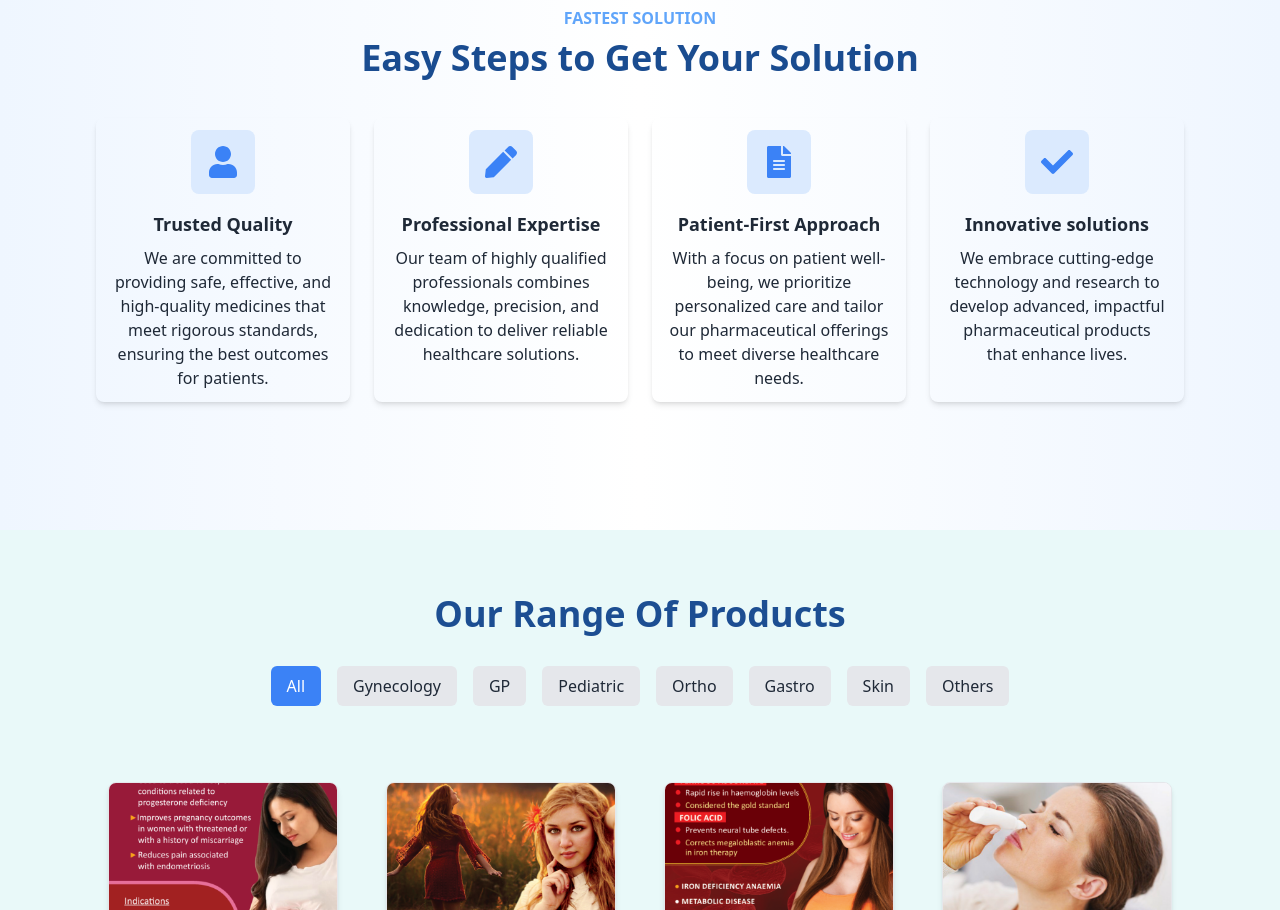
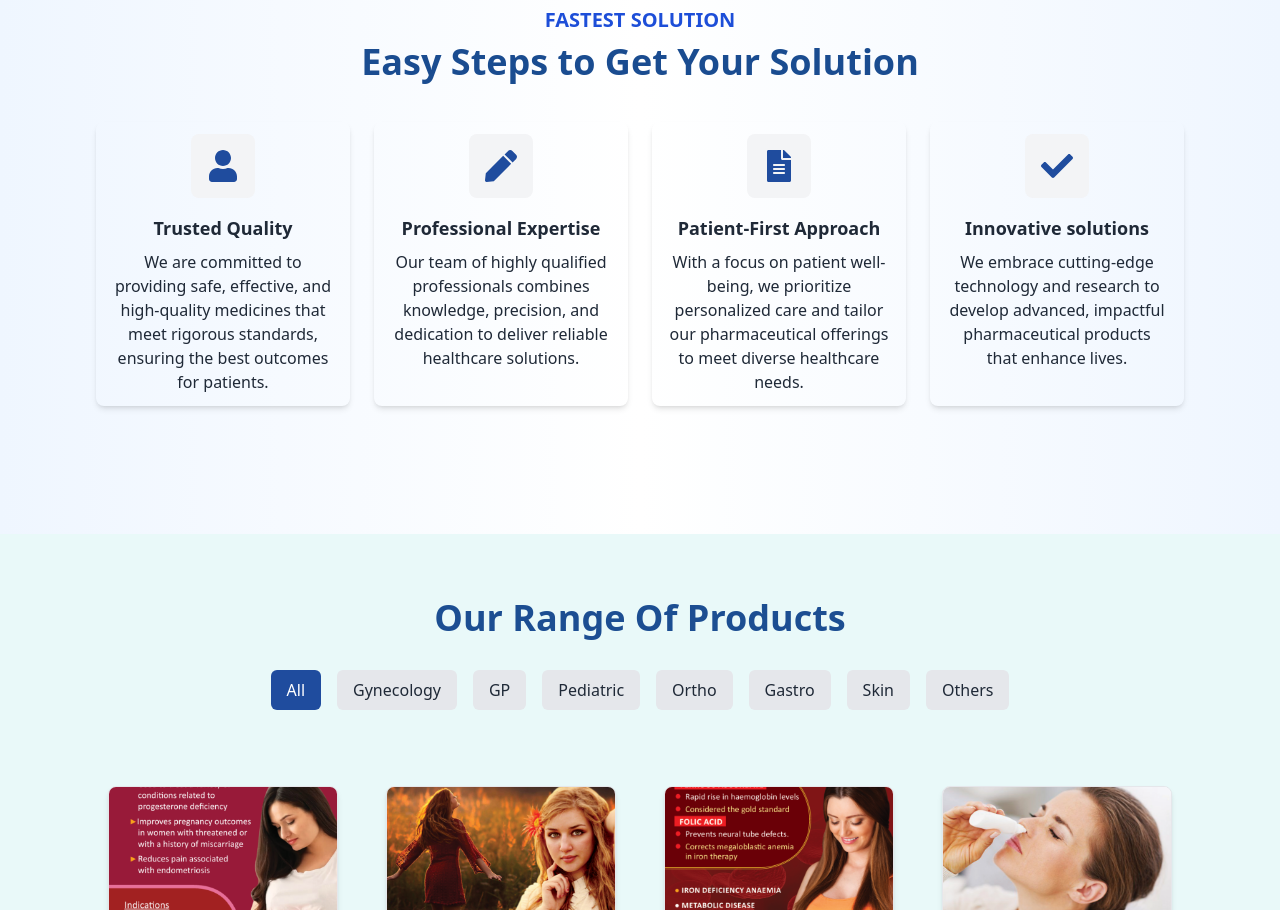
Before and after one commit to araviind-p/Scarlet-Macaw-Remedies, a React (Vite) app: page / in a window 1280 px wide. Shown: the part 1520-2430 px from the top of the page. Built offline with nearby package versions, Linux system fonts and the light colour scheme.

Commit message:
add animation on hover in easy steps

```diff
--- a/src/compnent/Products.jsx
+++ b/src/compnent/Products.jsx
@@ -19,34 +19,34 @@ import FUNGILET_CREAM from '../assets/Skin Range/FUNGILET_CREAM.png';
 import MOBILET_P from '../assets/MOBILET_P.png';
 
 const productsData = [
-  { id: 1, image: DROLET, title: "DROLET", category: "Gynecology" },
-  { id: 2, image: UTFOROLL, title: "UTFOROLL", category: "Gynecology" },
-  { id: 3, image: FOROL_XT, title: "FOROL-XT", category: "Gynecology" },
-  { id: 4, image: OXYLET, title: "OXYLET", category: "GP" },
-  { id: 5, image: LOON, title: "LOON", category: "GP" },
-  { id: 6, image: LOON_M, title: "LOON-M", category: "GP" },
-  { id: 7, image: OXYLET_P, title: "OXYLET-P", category: "Pediatric" },
-  { id: 8, image: FINLET, title: "FINLET", category: "Pediatric" },
-  { id: 9, image: INSTABONE, title: "INSTABONE", category: "Ortho" },
-  { id: 10, image: CASSOWARY, title: "CASSOWARY", category: "Ortho" },
-  { id: 11, image: PUFFIN_6, title: "PUFFIN-6", category: "Ortho" },
-  { id: 12, image: TRAMLET_P, title: "TRAMLET-P", category: "Ortho" },
-  { id: 13, image: MACOPAN, title: "MACOPAN", category: "Gastro" },
-  { id: 14, image: MACOPAN_DSR, title: "MACOPAN-DSR", category: "Gastro" },
-  { id: 15, image: SILVELET, title: "SILVELET", category: "Skin" },
-  { id: 16, image: FUNGILET_CREAM, title: "FUNGILET-CREAM", category: "Skin" },
-  { id: 17, image: MOBILET_P, title: "MOBILET-P", category: "Others" },
+  { id: 1, image: DROLET, title: 'DROLET', category: 'Gynecology' },
+  { id: 2, image: UTFOROLL, title: 'UTFOROLL', category: 'Gynecology' },
+  { id: 3, image: FOROL_XT, title: 'FOROL-XT', category: 'Gynecology' },
+  { id: 4, image: OXYLET, title: 'OXYLET', category: 'GP' },
+  { id: 5, image: LOON, title: 'LOON', category: 'GP' },
+  { id: 6, image: LOON_M, title: 'LOON-M', category: 'GP' },
+  { id: 7, image: OXYLET_P, title: 'OXYLET-P', category: 'Pediatric' },
+  { id: 8, image: FINLET, title: 'FINLET', category: 'Pediatric' },
+  { id: 9, image: INSTABONE, title: 'INSTABONE', category: 'Ortho' },
+  { id: 10, image: CASSOWARY, title: 'CASSOWARY', category: 'Ortho' },
+  { id: 11, image: PUFFIN_6, title: 'PUFFIN-6', category: 'Ortho' },
+  { id: 12, image: TRAMLET_P, title: 'TRAMLET-P', category: 'Ortho' },
+  { id: 13, image: MACOPAN, title: 'MACOPAN', category: 'Gastro' },
+  { id: 14, image: MACOPAN_DSR, title: 'MACOPAN-DSR', category: 'Gastro' },
+  { id: 15, image: SILVELET, title: 'SILVELET', category: 'Skin' },
+  { id: 16, image: FUNGILET_CREAM, title: 'FUNGILET-CREAM', category: 'Skin' },
+  { id: 17, image: MOBILET_P, title: 'MOBILET-P', category: 'Others' },
 ];
 
 const Products = () => {
-  const [selectedCategory, setSelectedCategory] = useState("All");
+  const [selectedCategory, setSelectedCategory] = useState('All');
 
   const handleCategoryChange = (category) => {
     setSelectedCategory(category);
   };
 
   const filteredProducts =
-    selectedCategory === "All"
+    selectedCategory === 'All'
       ? productsData
       : productsData.filter((product) => product.category === selectedCategory);
 
@@ -58,12 +58,23 @@ const Products = () => {
 
       {/* Filter Buttons */}
       <div className="flex flex-wrap justify-center gap-4 mt-8">
-        {["All", "Gynecology", "GP", "Pediatric", "Ortho", "Gastro", "Skin", "Others"].map((category) => (
+        {[
+          'All',
+          'Gynecology',
+          'GP',
+          'Pediatric',
+          'Ortho',
+          'Gastro',
+          'Skin',
+          'Others',
+        ].map((category) => (
           <button
             key={category}
             onClick={() => handleCategoryChange(category)}
             className={`px-4 py-2 rounded-md font-medium ${
-              selectedCategory === category ? "bg-blue-500 text-white" : "bg-gray-200 text-gray-800"
+              selectedCategory === category
+                ? 'bg-[#1f4c9e] text-white'
+                : 'bg-gray-200 text-gray-800'
             }`}
           >
             {category}
--- a/src/compnent/pages/AboutPage.jsx
+++ b/src/compnent/pages/AboutPage.jsx
@@ -135,7 +135,7 @@ const AboutPage = () => {
 
         <section className=" py-16">
           <div className="max-w-6xl mx-auto text-center">
-            <h3 className="text-blue-400 font-semibold uppercase mb-2">
+            <h3 className="text-blue-700 font-semibold uppercase mb-2 text-xl">
               Fastest Solution
             </h3>
             <h2 className="text-3xl sm:text-4xl font-bold text-[#1a4c90] mb-10">
@@ -143,18 +143,23 @@ const AboutPage = () => {
             </h2>
             <div className="grid md:grid-cols-4 gap-6">
               {steps.map((step) => (
-                <div
+                <motion.div
+                  initial={{ opacity: 0, y: 50 }}
+                  animate={{ opacity: 1, y: 0 }}
+                  transition={{ duration: 0.5 }}
+                  whileHover={{ scale: 0.95 }}
+                  whileTap={{ scale: 0.95 }}
                   key={step.id}
-                  className="flex flex-col items-center text-center shadow-md rounded-lg p-3"
+                  className="flex flex-col items-center text-center shadow-md rounded-lg p-3 cursor-default"
                 >
-                  <div className="w-16 h-16 flex items-center justify-center bg-blue-100 text-blue-500 rounded-lg mb-4">
+                  <div className="w-16 h-16 flex items-center justify-center bg-gray-100 text-[#1f4c9e] rounded-lg mb-4">
                     {step.icon}
                   </div>
                   <h4 className="font-semibold text-lg text-gray-800 mb-2">
                     {step.title}
                   </h4>
                   <p className="text-gray-800 text-md">{step.description}</p>
-                </div>
+                </motion.div>
               ))}
             </div>
           </div>
--- a/src/compnent/pages/ContactPage.jsx
+++ b/src/compnent/pages/ContactPage.jsx
@@ -39,7 +39,7 @@ const ContactUs = () => {
           email,
           message,
         },
-        import.meta.env.VITE_EMAILJS_PUBLIC_KEY, // Replace with your public key
+        import.meta.env.VITE_EMAILJS_PUBLIC_KEY // Replace with your public key
       );
 
       setResponseMessage('Your message has been sent successfully!');
@@ -60,7 +60,7 @@ const ContactUs = () => {
   return (
     <>
       <motion.div
-        className="flex flex-col lg:flex-row max-w-6xl mx-auto mt-14 bg-white rounded-lg shadow-md px-2"
+        className="flex flex-col lg:flex-row max-w-6xl mx-auto mt-14 bg-white rounded-lg shadow-md sm:px-0 px-2"
         initial={{ opacity: 0 }}
         animate={{ opacity: 1 }}
         transition={{ duration: 0.5 }}
```
